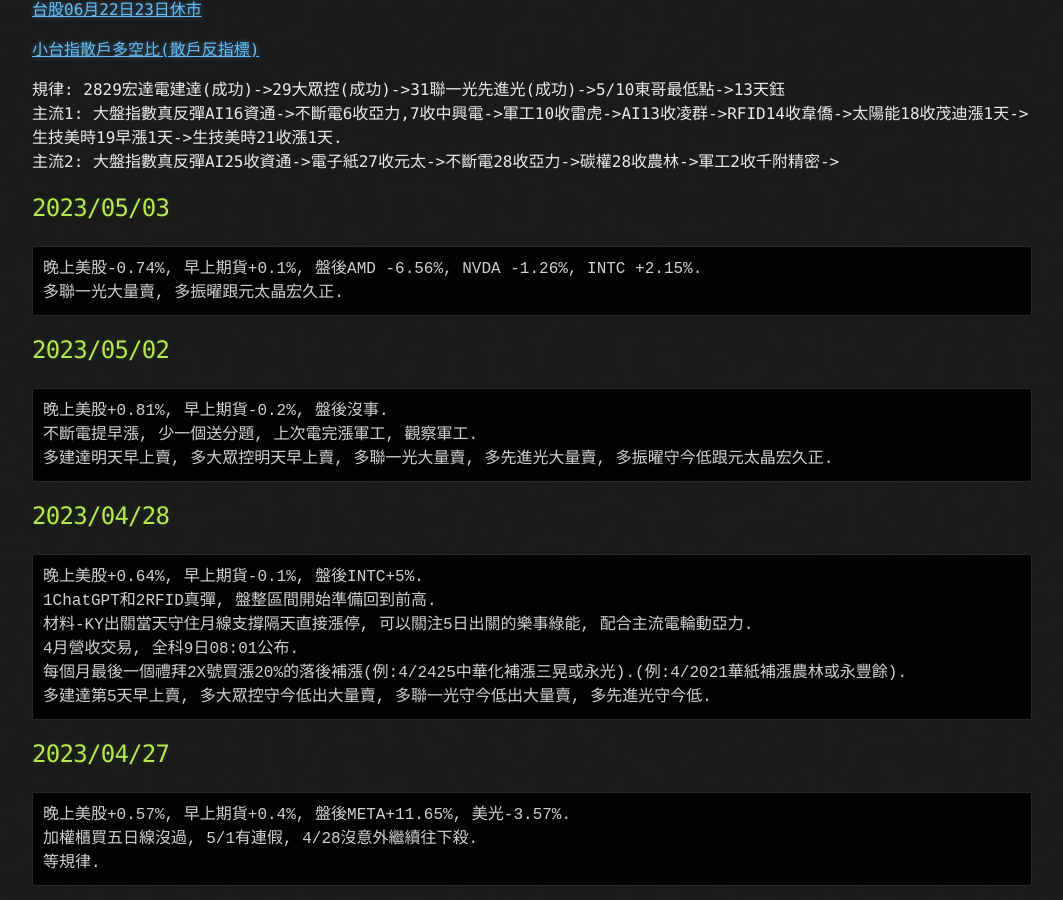
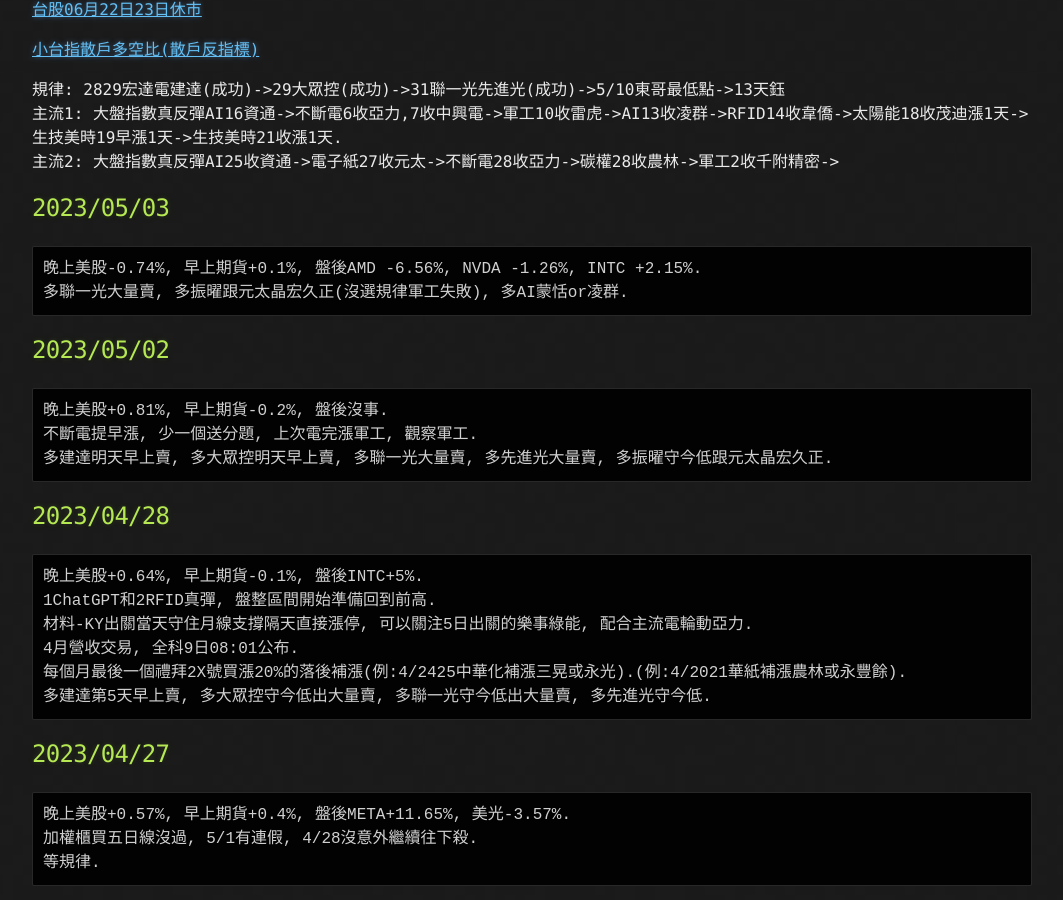
Before and after one commit to lepg5487/Stock_God, a Jekyll site: the page built from index.md, in a window 1280 px wide and 900 px high, scrolled down 460 px. Shown: the whole window, without its empty margins (108-1171 px from the left). Built offline with Jekyll 4.4.1, drawn with Linux system fonts in a browser that asks for light colours; our own code applies the rules of GitHub Pages for plain Markdown files.

Commit message:
Update index.md

````diff
--- a/index.md
+++ b/index.md
@@ -23,7 +23,7 @@
 ## 2023/05/03
 ```
 晚上美股-0.74%, 早上期貨+0.1%, 盤後AMD -6.56%, NVDA -1.26%, INTC +2.15%.
-多聯一光大量賣, 多振曜跟元太晶宏久正.
+多聯一光大量賣, 多振曜跟元太晶宏久正(沒選規律軍工失敗), 多AI蒙恬or凌群.
 ```
 
 ## 2023/05/02
````
